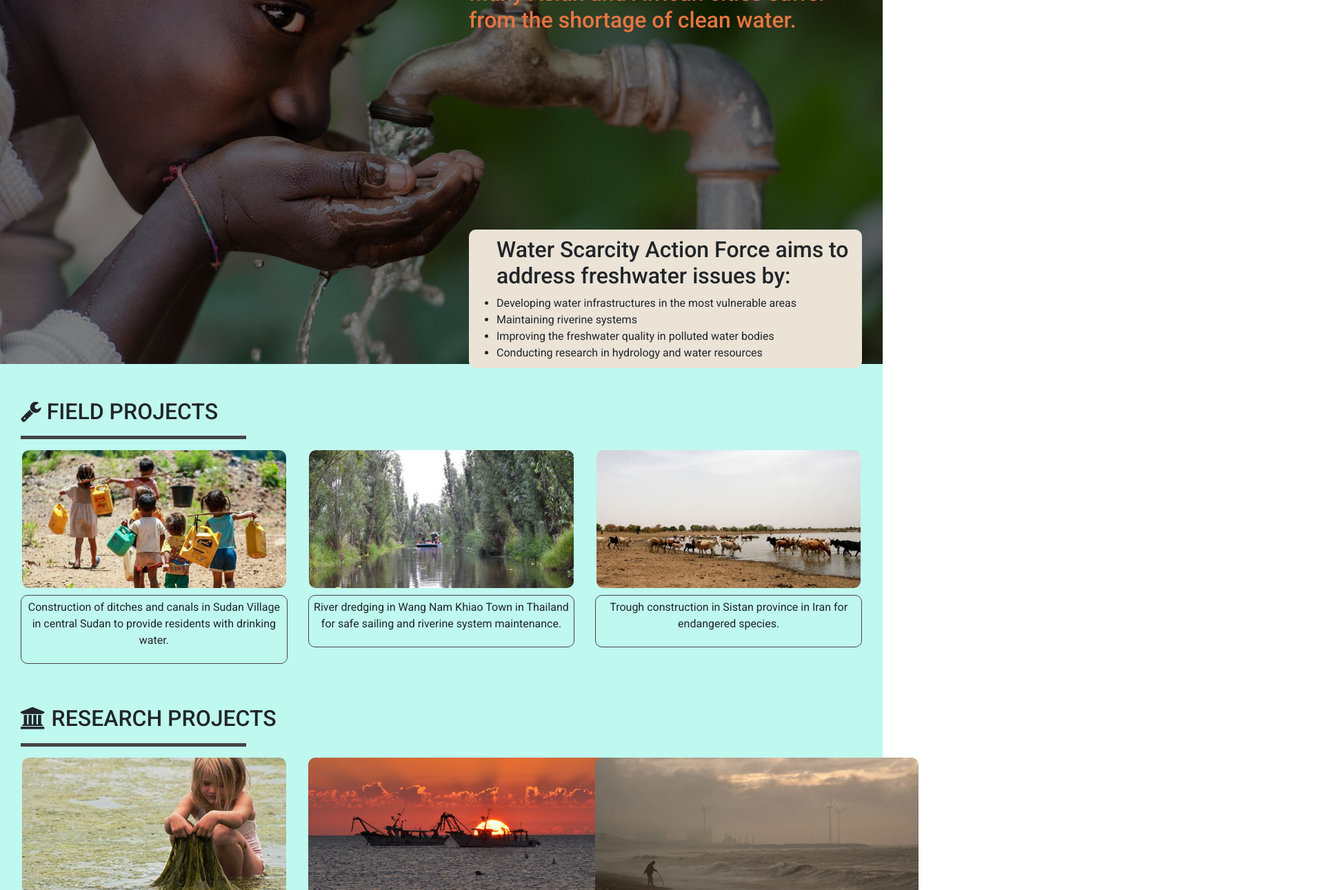
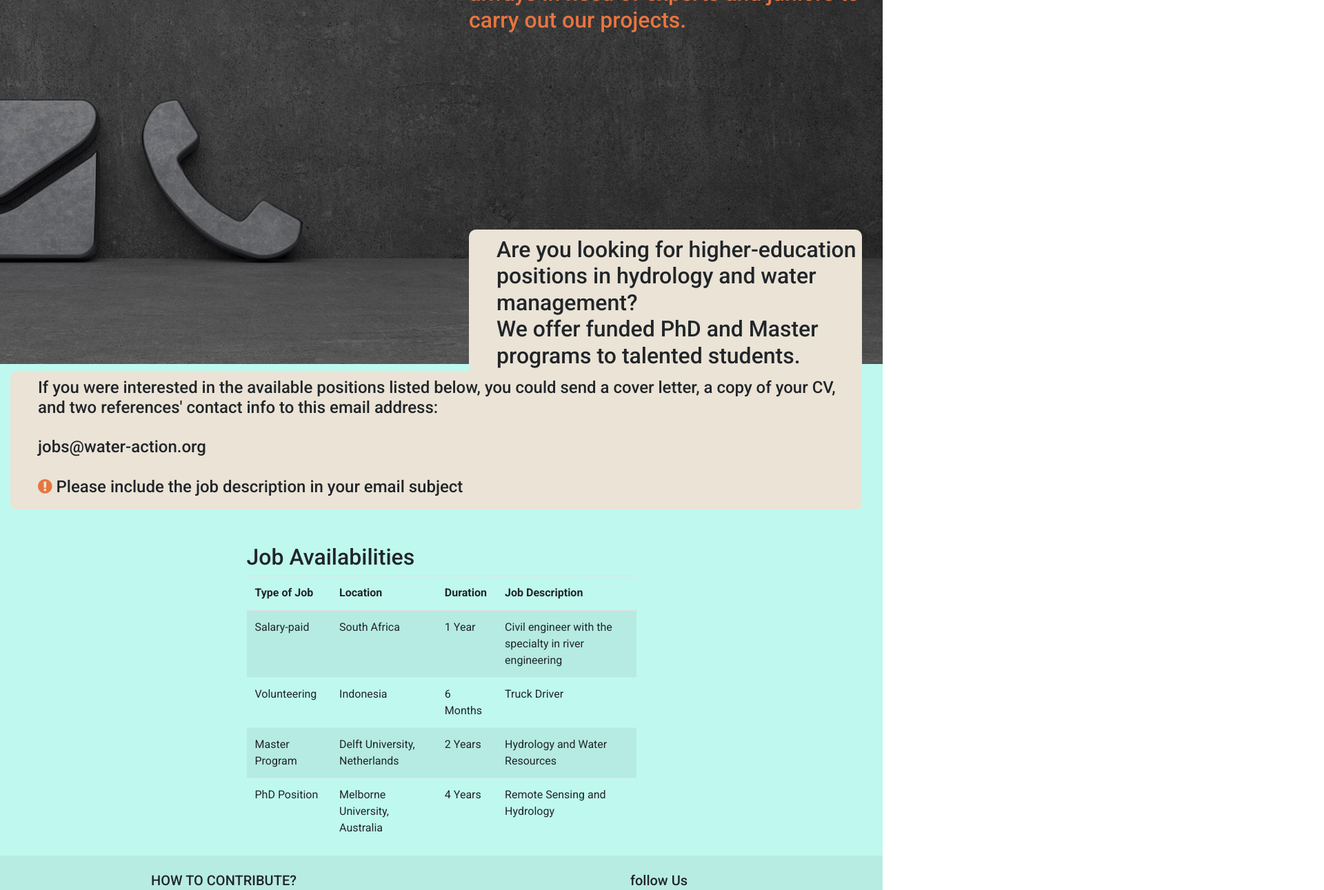
Before and after one commit to saeedaminjafari/Water-scarcity-action-force, a plain HTML site: page contact.html in a window 1280 px wide. Shown: the part 272-1563 px from the top of the page at 69% size, 1920 px wide, since content can reach past the window. Drawn offline with nearby package versions, Linux system fonts and the light colour scheme.

Commit message:
style contact and donation page background

```diff
--- a/assets/css/style.css
+++ b/assets/css/style.css
@@ -29,10 +29,24 @@ body {
 }
 
 /* .......................................background pic */
+
+.bg--landing {
+    background: url("../images/LandingPage.jpg") no-repeat bottom right fixed;
+}
+
+.bg--vacan {
+    background: url("../images/vacancies.jpg") no-repeat bottom right fixed;
+}
+
+.bg--donation {
+    background: url("../images/donation.jpg") no-repeat bottom right fixed;
+}
+
+.bg--contact {
+    background: url("../images/contact.jpg") no-repeat bottom right fixed;
+}
 .background{
     height: 100vh;
-
-    background: url("../images/LandingPage.jpg") no-repeat bottom right fixed;
     -webkit-background-size: cover;
     -moz-background-size: cover;
     -o-background-size: cover;
@@ -45,21 +59,6 @@ body {
     position: relative;
 }
 
-.bg--vacan {
-    height: 100vh;
-
-    background: url("../images/vacancies.jpg") no-repeat bottom right fixed;
-    -webkit-background-size: cover;
-    -moz-background-size: cover;
-    -o-background-size: cover;
-    background-size: cover;
-
-    display: flex;
-    align-items: right;
-    justify-content: right;
-
-    position: relative;
-}
 
 .opaque-overlay{
     position: absolute;
--- a/contact.html
+++ b/contact.html
@@ -32,18 +32,18 @@
 
                             <div class="collapse navbar-collapse" id="navbarMyMob">
                                 <ul class="navbar-nav ml-auto">
-                                    <li class="nav-item active">
+                                    <li class="nav-item">
                                         <a class="nav-link" href="index.html">Home <span
                                                 class="sr-only">(current)</span></a>
                                     </li>
                                     <li class="nav-item">
-                                        <a class="nav-link" href="#">Vacancies</a>
+                                        <a class="nav-link" href="vacancies.html">Vacancies</a>
                                     </li>
                                     <li class="nav-item">
-                                        <a class="nav-link" href="#">Your Contribution</a>
+                                        <a class="nav-link" href="donation.html">Your Contribution</a>
                                     </li>
-                                    <li class="nav-item">
-                                        <a class="nav-link" href="#">Contact Us</a>
+                                    <li class="nav-item active">
+                                        <a class="nav-link" href="contact.html">Contact Us</a>
                                     </li>
                                 </ul>
                             </div>
@@ -53,25 +53,21 @@
             </div>
         </div>
         <!-- Background pic -->
-        <div class="container-fluid background">
+        <div class="container-fluid bg--contact background">
             <div class="opaque-overlay">&nbsp;</div>
             <div class="row righ-al">
                 <div class="col-12">
                     <section class="worldwater">
                         <h2 class="worldwater-h">
-                            The freshwater resources throughout the world have been deteriorated during the last
-                            decades.<br>
-                            Many Asian and African cities suffer from the shortage of clean water.
+                            Would you like to join us?<br>
+                            You can apply for one of our volunteering or salary-paid jobs. We are always in need of
+                            experts and juniors to carry out our projects.
                         </h2>
                     </section>
                     <section>
-                        <ul class="company">
-                            <h2>Water Scarcity Action Force aims to address freshwater issues by:</h2>
-                            <li>Developing water infrastructures in the most vulnerable areas</li>
-                            <li>Maintaining riverine systems</li>
-                            <li>Improving the freshwater quality in polluted water bodies</li>
-                            <li>Conducting research in hydrology and water resources</li>
-                        </ul>
+                        <h2 class="company">Are you looking for higher-education positions in hydrology and water
+                            management?<br>
+                            We offer funded PhD and Master programs to talented students.</h2>
                     </section>
                 </div>
             </div>
@@ -80,90 +76,60 @@
     </header>
     <!-- /projects -->
     <div class="container-fluid bg---sections">
-        <div class="container-fluid projects-container explan-container">
-            <section class="projects">
+        <div class="container-fluid">
+            <section class="add-section">
                 <div class="row">
-                    <div class="col-12 col-md-6 proj-title">
-                        <h2 class="text-uppercase"><i class="fa fa-wrench" aria-hidden="true"></i>
-                            Field Projects</h2>
-                        <hr class="line-splitter" />
-                    </div>
-                </div>
-                <div class="row">
-                    <div class="col-12 col-md-4">
-                        <div class="media">
-                            <div class="">
-                                <img src="/assets/images/img1.jpg" alt="field 1" class="mx-auto d-block img--border" height="200" />
-                                <div class="caption-proj">
-                                    <p>Construction of ditches and canals in Sudan Village in central Sudan to provide
-                                        residents with drinking water.</p>
-                                </div>
-                            </div>
-                        </div>
-                    </div>
-                    <div class="col-12 col-md-4">
-                        <div class="media">
-                            <div class="">
-                                <img src="/assets/images/img2.jpg" alt="field 2" class="mx-auto d-block img--border" height="200" />
-                                <div class="caption-proj">
-                                    <p>River dredging in Wang Nam Khiao Town in Thailand for safe sailing and riverine
-                                        system maintenance.</p>
-                                </div>
-                            </div>
-                        </div>
-                    </div>
-                    <div class="col-12 col-md-4">
-                        <div class="media">
-                            <div class="">
-                                <img src="/assets/images/img3.jpg" alt="field 3" class="mx-auto d-block img--border" height="200" />
-                                <div class="caption-proj">
-                                    <p>Trough construction in Sistan province in Iran for endangered species.</p>
-                                </div>
-                            </div>
-                        </div>
+                    <div class="col-12 col-md-6 box--ad">
+                        <h4 class="text-add">If you were interested in the available positions listed below, you could
+                            send a
+                            cover letter, a copy of your CV, and two references' contact info to this email
+                            address:<br><br><span>jobs@water-action.org</span><br><br>
+                            <i class="fa fa-exclamation-circle warn--color" aria-hidden="true"></i>
+                            Please include the job description in your email subject</h4>
                     </div>
                 </div>
             </section>
             <section class="projects">
                 <div class="row">
-                    <div class="col-12 col-md-6 proj-title">
-                        <h2 class="text-uppercase"><i class="fa fa-university" aria-hidden="true"></i>
-                            Research Projects</h2>
-                        <hr class="block-divider line-splitter" />
-                    </div>
-                </div>
-                <div class="row">
-                    <div class="col-12 col-md-4">
-                        <div class="media">
-                            <div class="">
-                                <img src="/assets/images/img4.jpg" alt="field 4" class="mx-auto d-block img--border" height="200" />
-                                <div class="caption-proj">
-                                    <p>Algae: The Baltic Sea Monster. This project aimed to discover the causes, effects
-                                        and solutions for Baltic Sea pollution.</p>
-                                </div>
-                            </div>
-                        </div>
-                    </div>
-                    <div class="col-12 col-md-4">
-                        <div class="media">
-                            <div class="">
-                                <img src="/assets/images/img5.jpg" alt="field 5" class="mx-auto d-block img--border" height="200" />
-                                <div class="caption-proj">
-                                    <p>Oil spill detection, This project aimed to detect oil spills in Persian Gulf by
-                                        using satellite Radar images.</p>
-                                </div>
-                            </div>
-                        </div>
-                    </div>
-                    <div class="col-12 col-md-4">
-                        <div class="media">
-                            <div class="">
-                                <img src="/assets/images/img6.jpg" alt="field 6" class="mx-auto d-block img--border" height="200" />
-                                <div class="caption-proj">
-                                    <p>Assessment of the possibilities of tide mills in Atlantic Ocean to produce clean
-                                        energy.</p>
-                                </div>
-                            </div>
+                    <div class="col-12 col-md-6 proj-title container">
+                        <div class="container">
+                            <h2>Job Availabilities</h2>
+                            <table class="table table-striped table-hover">
+                                <thead>
+                                    <tr>
+                                        <th>Type of Job</th>
+                                        <th>Location</th>
+                                        <th>Duration</th>
+                                        <th>Job Description</th>
+                                    </tr>
+                                </thead>
+                                <tbody>
+                                    <tr>
+                                        <td>Salary-paid</td>
+                                        <td>South Africa</td>
+                                        <td>1 Year</td>
+                                        <td>Civil engineer with the specialty in river engineering</td>
+                                    </tr>
+                                    <tr>
+                                        <td>Volunteering</td>
+                                        <td>Indonesia</td>
+                                        <td>6 Months</td>
+                                        <td>Truck Driver</td>
+                                    </tr>
+                                    <tr>
+                                        <td>Master Program</td>
+                                        <td>Delft University, Netherlands</td>
+                                        <td>2 Years</td>
+                                        <td>Hydrology and Water Resources</td>
+                                    </tr>
+                                    <tr>
+                                        <td>PhD Position</td>
+                                        <td>Melborne University, Australia</td>
+                                        <td>4 Years</td>
+                                        <td>Remote Sensing and Hydrology</td>
+                                    </tr>
+                                </tbody>
+                            </table>
                         </div>
                     </div>
                 </div>
```
Also changed, not shown: donation.html (+61 -95 lines), index.html (+3 -3 lines), vacancies.html (+3 -3 lines).
